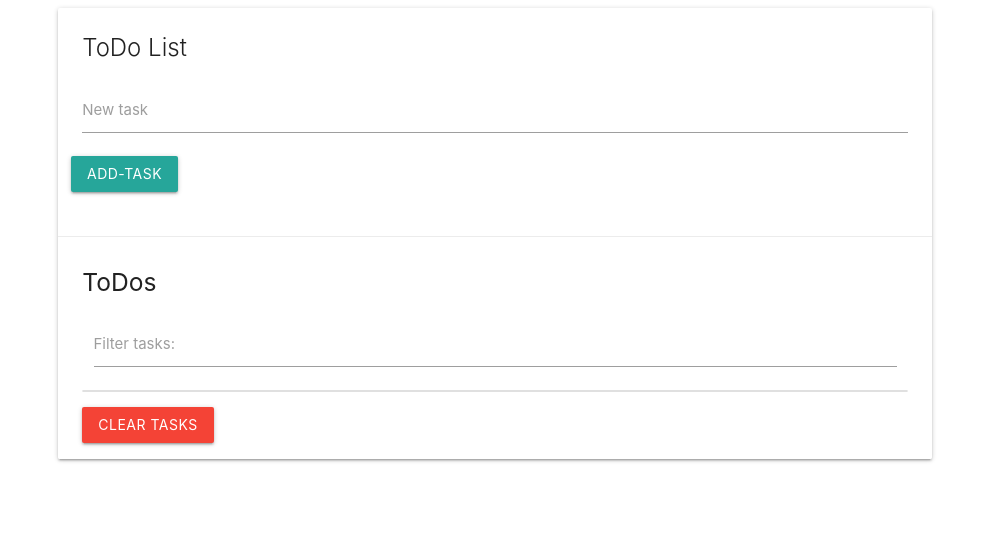
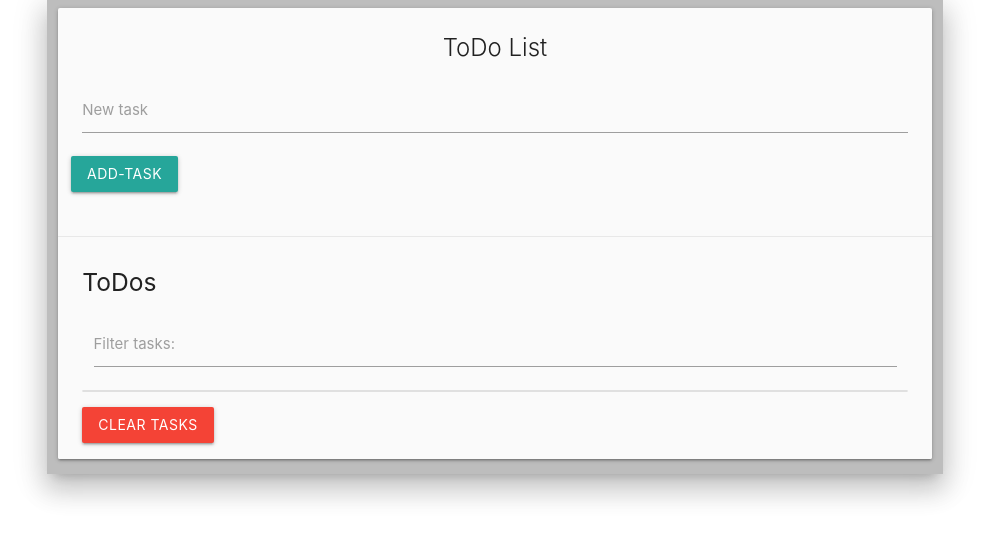
Before and after one commit to Ouss84/todo-list, a plain HTML site: page index.html in a window 1280 px wide. Shown: the whole page, without its empty margins (145-1134 px from the left). Drawn offline with nearby package versions, Linux system fonts and the light colour scheme.

Commit message:
adding some color styling with materializecss

```diff
--- a/index.html
+++ b/index.html
@@ -16,19 +16,19 @@
     <title>ToDo app</title>
   </head>
   <body>
-    <div class="container">
+    <div class="container grey lighten-1 z-depth-4">
       <div class="row">
         <div class="col s12">
-          <div id="main" class="card">
+          <div id="main" class="card grey lighten-5">
             <div class="card-content">
-              <span class="card-title">ToDo List</span>
+              <span class="card-title center">ToDo List</span>
               <div class="row">
                 <form id="todo-form">
                   <div class="input-field col s12">
                     <input type="text" name="task" id="task" />
                     <label for="task">New task</label>
                   </div>
-                  <input type="submit" class="btn" value="add-task">
+                  <input type="submit" class="btn" value="add-task" />
                 </form>
               </div>
             </div>
```
Lines whose indentation alone changed are shown as unchanged.
